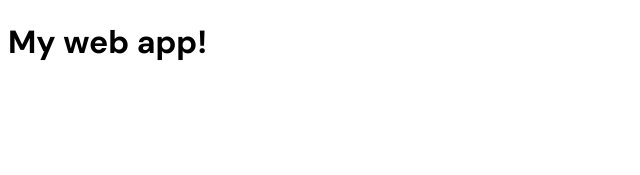
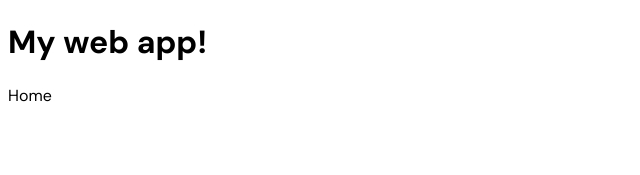
Before and after one commit to ElazzouziHassan/TYPESCRIPT-WEB-APP, a React (Vite) app: page / in a window 1280 px wide. Shown: the top 175 px of the page, without its empty margins (0-640 px from the left). Built offline with nearby package versions, Linux system fonts and the light colour scheme.

Commit message:
home has been added

```diff
--- a/src/App.tsx
+++ b/src/App.tsx
@@ -1,3 +1,4 @@
+import Home from "./components/home"
 
 
 function App() {
@@ -6,6 +7,7 @@ function App() {
     <>
       <div className="app bg-gray-20">
         <h1>My web app!</h1>
+        <Home/>
       </div>
     </>
   )
```
